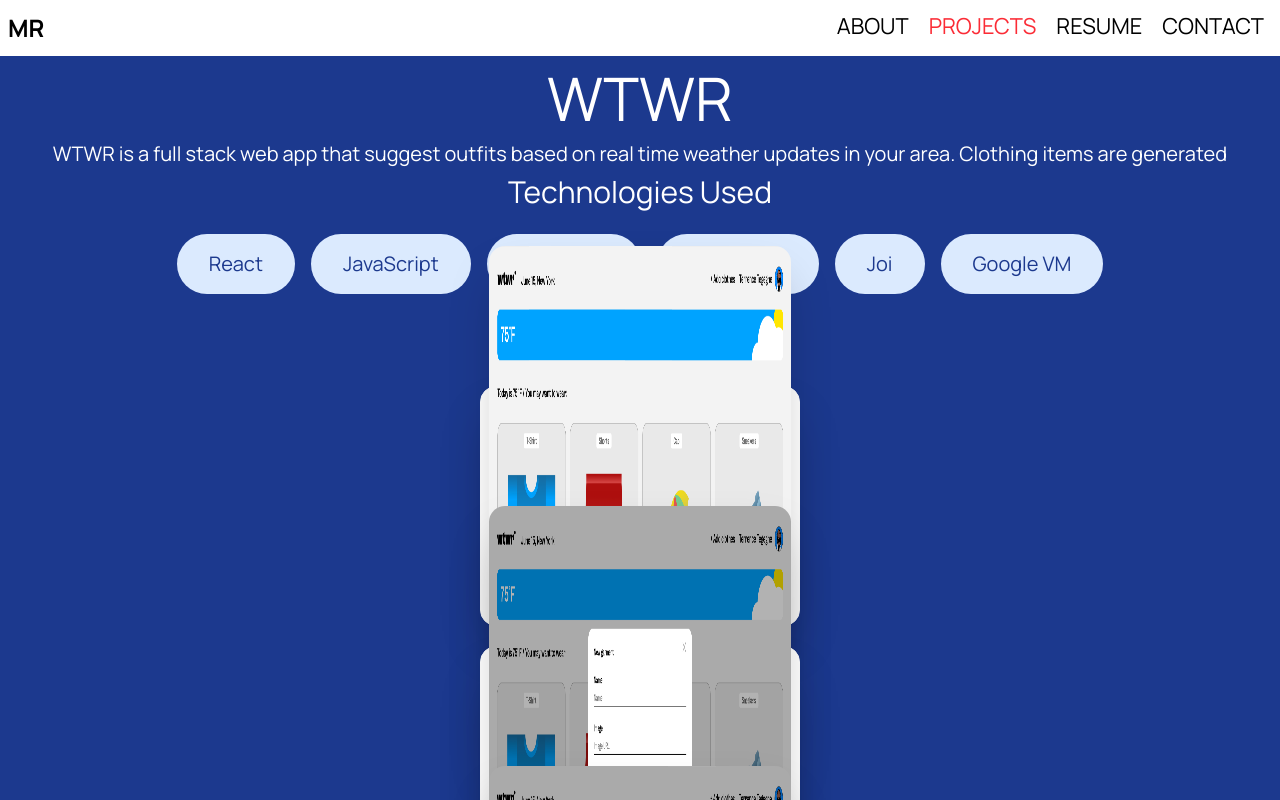
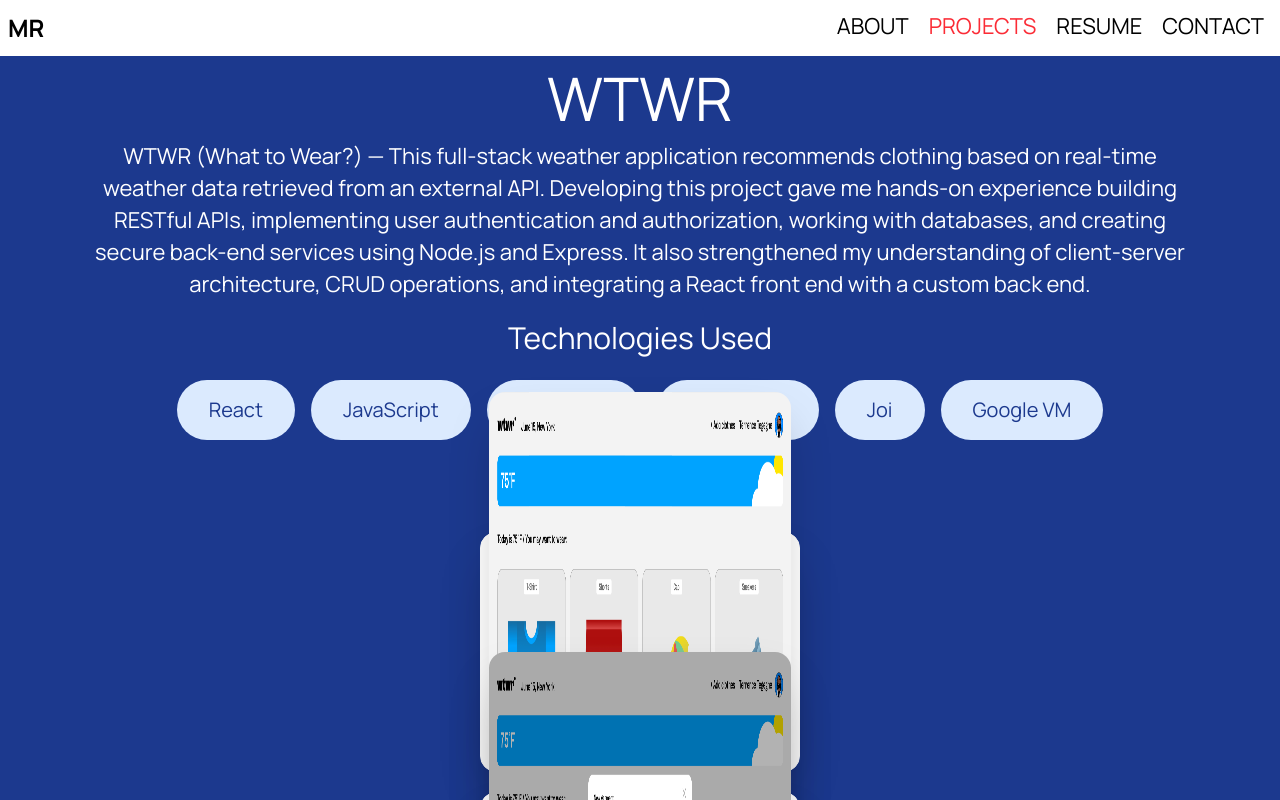
Before and after one commit to matthewrichards234/Personal_Website, a React (Vite) app: page /projects/WTWR in a window 1280 px wide. Shown: the top 800 px of the page. Built offline with nearby package versions, Linux system fonts and the light colour scheme.

Commit message:
Add descriptions per each project.

```diff
--- a/src/components/LibraryLanding.tsx
+++ b/src/components/LibraryLanding.tsx
@@ -12,7 +12,11 @@ const LibraryLanding = () => {
     <div>
       <ProjectTemplate
         projectTitle="Library Landing Page"
-        projectDescription="Library Landing Page is..."
+        projectDescription="Library Landing Page — This responsive single-page website was built with HTML and CSS to
+        recreate a professional café landing page from a design specification. The project helped me develop a strong
+        foundation in semantic HTML, Flexbox, CSS positioning, BEM methodology, forms, and animations while reinforcing
+        the importance of writing clean, maintainable front-end code. It also introduced me to translating UI mockups
+        into fully functional web pages and sparked my interest in creating polished, user-friendly interfaces."
         technologiesUsedList={["HTML", "CSS"]}
         projectImages={projectImages}
         githubLink="https://github.com/matthewrichards234/se_project_coffeeshop-ft"
--- a/src/components/MortgageAmortization.tsx
+++ b/src/components/MortgageAmortization.tsx
@@ -5,7 +5,11 @@ const MortgageAmortization = () => {
     <div>
       <ProjectTemplate
         projectTitle="Mortgage Amortization Table"
-        projectDescription=""
+        projectDescription="Mortgage Amortization Calculator — This C++ application generates a complete
+        mortgage amortization table based on user-provided loan details, including loan amount, interest rate,
+        loan term, and optional additional monthly principal payments. Through this project,
+        I gained experience with file I/O, mathematical formulas, input validation, loops, and financial calculations
+        while learning how to organize larger programs that produce well-formatted reports."
         technologiesUsedList={["C++"]}
         projectImages={[]}
         githubLink="https://github.com/matthewrichards234/Mortgage-Amortization-Table"
--- a/src/components/PowerballGenerator.tsx
+++ b/src/components/PowerballGenerator.tsx
@@ -4,7 +4,11 @@ const PowerballGenerator = () => {
     <div>
       <ProjectTemplate
         projectTitle="Powerball Generator"
-        projectDescription=""
+        projectDescription="Powerball Lottery Simulator — This C++ project simulates the process of generating
+        valid Powerball lottery tickets by randomly selecting five unique white balls and one Powerball.
+        Building this program strengthened my understanding of arrays, functions, random number generation,
+        and classic algorithms such as selection sort. I also learned how to prevent duplicate selections by
+        dynamically removing chosen values from an array, reinforcing problem-solving skills and algorithmic thinking."
         technologiesUsedList={["C++"]}
         projectImages={[]}
         githubLink="https://github.com/matthewrichards234/Powerball_Generator"
--- a/src/components/ProjectTemplate.tsx
+++ b/src/components/ProjectTemplate.tsx
@@ -52,7 +52,7 @@ const ProjectTemplate = ({
       </div>
 
       <p className="text-3xl lg:text-6xl text-center p-3">{projectTitle}</p>
-      <p className="px-7 text-base/8 pb-1.5 text-center lg:text-xl">
+      <p className="mx-auto max-w-3xl px-7 pb-1.5 text-center text-base/8 lg:max-w-6xl lg:pb-5 lg:text-[22px]">
         {projectDescription}
       </p>
       <p className="text-3xl text-center pb-3">Technologies Used</p>
--- a/src/components/Spots.tsx
+++ b/src/components/Spots.tsx
@@ -12,7 +12,11 @@ const Spots = () => {
     <div>
       <ProjectTemplate
         projectTitle="Spots"
-        projectDescription="Spots is..."
+        projectDescription="Spots – Social Media Web App — This responsive social media-inspired web application
+        was built using HTML and CSS to recreate a polished Figma design. Through this project, I strengthened my
+        understanding of semantic HTML, CSS Grid, Flexbox, responsive design, and the BEM methodology while learning
+        how to translate professional UI mockups into clean, maintainable code. It also reinforced the importance of
+        accessibility, mobile-first design, and building scalable front-end layouts before introducing JavaScript functionality."
         technologiesUsedList={["HTML", "CSS", "JavaScript"]}
         projectImages={projectImages}
         githubLink="https://github.com/matthewrichards234/se_project_spots"
--- a/src/components/WTWR.tsx
+++ b/src/components/WTWR.tsx
@@ -13,8 +13,11 @@ const WTWR = () => {
     <div>
       <ProjectTemplate
         projectTitle="WTWR"
-        projectDescription="WTWR is a full stack web app that suggest outfits based on real time weather updates in your area.
-        Clothing items are generated"
+        projectDescription="WTWR (What to Wear?) — This full-stack weather application recommends clothing based
+         on real-time weather data retrieved from an external API. Developing this project gave me hands-on experience
+         building RESTful APIs, implementing user authentication and authorization, working with databases, and creating
+         secure back-end services using Node.js and Express. It also strengthened my understanding of client-server architecture,
+         CRUD operations, and integrating a React front end with a custom back end."
         technologiesUsedList={[
           "React",
           "JavaScript",
```
